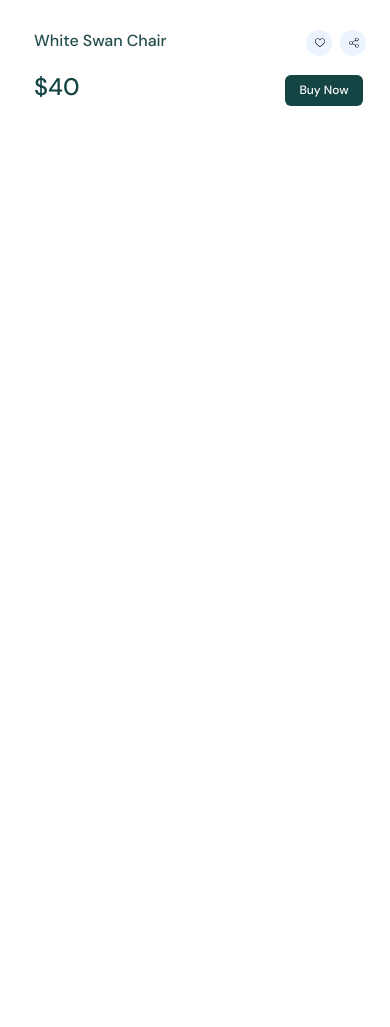
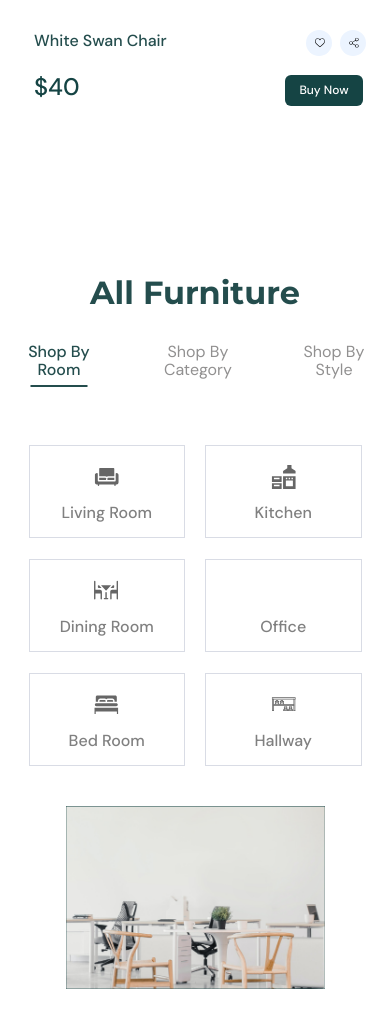
Before and after one commit to progdidi/dudeshape, a website: page app/index.html in a window 390 px wide. Shown: the part 2920-3947 px from the top of the page. Before the commit the page ends 3123 px from the top, so only its background shows below. Drawn offline with Linux system fonts and the light colour scheme.

Commit message:
feat: feat catalog section

```diff
--- a/app/index.html
+++ b/app/index.html
@@ -192,6 +192,62 @@
     </div>
    </section>
 
+   <section class="catalog">
+    <div class="container">
+        <h2 class="section-title catalog__title">All Furniture</h2>
+
+        <div class="catalog__info">
+            <div class="catalog__buttons">
+                <button class="catalog-tab__btn room active">Shop By Room</button>
+                <button class="catalog-tab__btn category">Shop By Category</button>
+                <button class="catalog-tab__btn style">Shop By Style</button>
+            </div>
+
+            <div class="catalog__tabs">
+                <div class="catalog-tab__info room">
+                    <div class="catalog-room">
+                        <div class="catalog-room__media">
+                            <img src="images/furniture.png" alt="" class="catalog-room__media-img">
+                        </div>
+
+                        <div class="catalog-room__items">
+                            <button class="catalog-room__item">
+                                <img src="images/rooms/room1.svg" alt="" class="catalog-room__item-img">
+                                <p class="catalog-room__item-text">Living Room</p>
+                            </button>
+                            <button class="catalog-room__item">
+                                <img src="images/rooms/room2.svg" alt="" class="catalog-room__item-img">
+                                <p class="catalog-room__item-text">Kitchen</p>
+                            </button>
+                            <button class="catalog-room__item">
+                                <img src="images/rooms/room3.svg" alt="" class="catalog-room__item-img">
+                                <p class="catalog-room__item-text">Dining Room</p>
+                            </button>
+                            <button class="catalog-room__item">
+                                <img src="images/rooms/room4.svg" alt="" class="catalog-room__item-img">
+                                <p class="catalog-room__item-text">Office</p>
+                            </button>
+                            <button class="catalog-room__item">
+                                <img src="images/rooms/room5.svg" alt="" class="catalog-room__item-img">
+                                <p class="catalog-room__item-text">Bed Room</p>
+                            </button>
+                            <button class="catalog-room__item">
+                                <img src="images/rooms/room6.svg" alt="" class="catalog-room__item-img">
+                                <p class="catalog-room__item-text">Hallway</p>
+                            </button>
+                        </div>
+                    </div>
+
+                </div>
+                <div class="catalog-tab__info category"></div>
+                <div class="catalog-tab__info style"></div>
+            </div>
+
+
+        </div>
+    </div>
+   </section>
+
 
 
     <script src="js/main.js"></script>
--- /dev/null
+++ b/app/scss/blocks/_catalog.scss
@@ -0,0 +1,159 @@
+.catalog {
+    padding: 70px 0 88px;
+    &__title {
+        text-align: center;
+        margin-bottom: 30px;
+    }
+    .catalog__info {
+        .catalog__buttons {
+            margin-bottom: 80px;
+            display: flex;
+            justify-content: center;
+            align-items: center;
+            gap: 100px;
+            font-size: 24px;
+            line-height: 112%;
+            .catalog-tab__btn {
+                color: #919090;
+                padding-bottom: 8px;
+                display: block;
+                position: relative;
+                &.active {
+                    font-weight: 500;
+                    color: var(--title-color);
+                    &::after {
+                        position: absolute;
+                        content: '';
+                        width: 57px;
+                        height: 2px;
+                        background-color: var(--title-color);
+                        left: 50%;
+                        transform: translateX(-50%);
+                        bottom: 0;
+                    }
+                }
+            }
+        }
+
+        .catalog__tabs {
+            .catalog-tab__info {
+                .catalog-room {
+                    display: flex;
+                    justify-content: space-between;
+                    .catalog-room__media {
+                        width: 45%;
+                        background-color: var(--main-color);
+                        position: relative;
+                        &-img {
+                            display: block;
+                            position: absolute;
+                            right: -33px;
+                            bottom: -40px;
+                        }
+                    }
+                    .catalog-room__items {
+                        width: 40%;
+                        display: grid;
+                        grid-template-columns: repeat(2, 1fr);
+                        grid-column-gap: 30px;
+                        grid-row-gap: 33px;
+                        padding-top: 18px;
+                    }
+                    .catalog-room__item {
+                        width: 100%;
+                        padding-top: 18px;
+                        padding-bottom: 13px;
+                        display: flex;
+                        flex-direction: column;
+                        justify-content: center;
+                        align-items: center;
+                        border: 1.50px solid #d9dce5;
+                        transition: all 0.3s;
+                        color: var(--gray-color);
+                        &:hover {
+                            background-color: var(--main-color);
+                            color: var(--white-color);
+                        }
+                        &-img {
+                            margin-bottom: 14px;
+                        }
+                        &-text {
+                            font-weight: 500;
+                            font-size: 16px;
+                            line-height: 131%;
+                            text-align: center;
+                        }
+                    }
+
+                }
+            }
+
+        }
+    }
+
+
+
+
+}
+
+@media (max-width: 900px) {
+    .catalog {
+        .catalog__info {
+            .catalog__buttons {
+                gap: 50px;
+                font-size: 18px;
+            }
+            .catalog__tabs {
+                .catalog-tab__info {
+                    .catalog-room {
+                        .catalog-room__media {
+                            width: 40%;
+                        }
+                        .catalog-room__items {
+                            width: 50%;
+                            grid-column-gap: 20px;
+                            grid-row-gap: 21px;
+                        }
+                    }
+                }
+            }
+        }
+
+    }
+}
+
+
+@media (max-width: 720px) {
+    .catalog {
+        .catalog__info {
+            .catalog__buttons {
+                gap: 30px;
+                margin-bottom: 40px;
+                font-size: 16px;
+            }
+            .catalog__tabs {
+                .catalog-tab__info {
+                    .catalog-room {
+                        flex-direction: column-reverse;
+                        align-items: center;
+                        justify-content: center;
+                        gap: 40px;
+                        .catalog-room__media {
+                            width: 70%;
+                            margin: 0 auto;
+                            &-img {
+                                position: static;
+                            }
+                        }
+                        .catalog-room__items {
+                            width: 90%;
+                            grid-column-gap: 20px;
+                            grid-row-gap: 21px;
+                        }
+                    }
+                }
+            }
+        }
+
+    }
+}
--- a/app/scss/style.scss
+++ b/app/scss/style.scss
@@ -8,3 +8,4 @@
 @use './blocks/clients';
 @use './blocks/about';
 @use './blocks/popular';
+@use './blocks/catalog';
```
Also changed, not shown: app/css/style.min.css.
